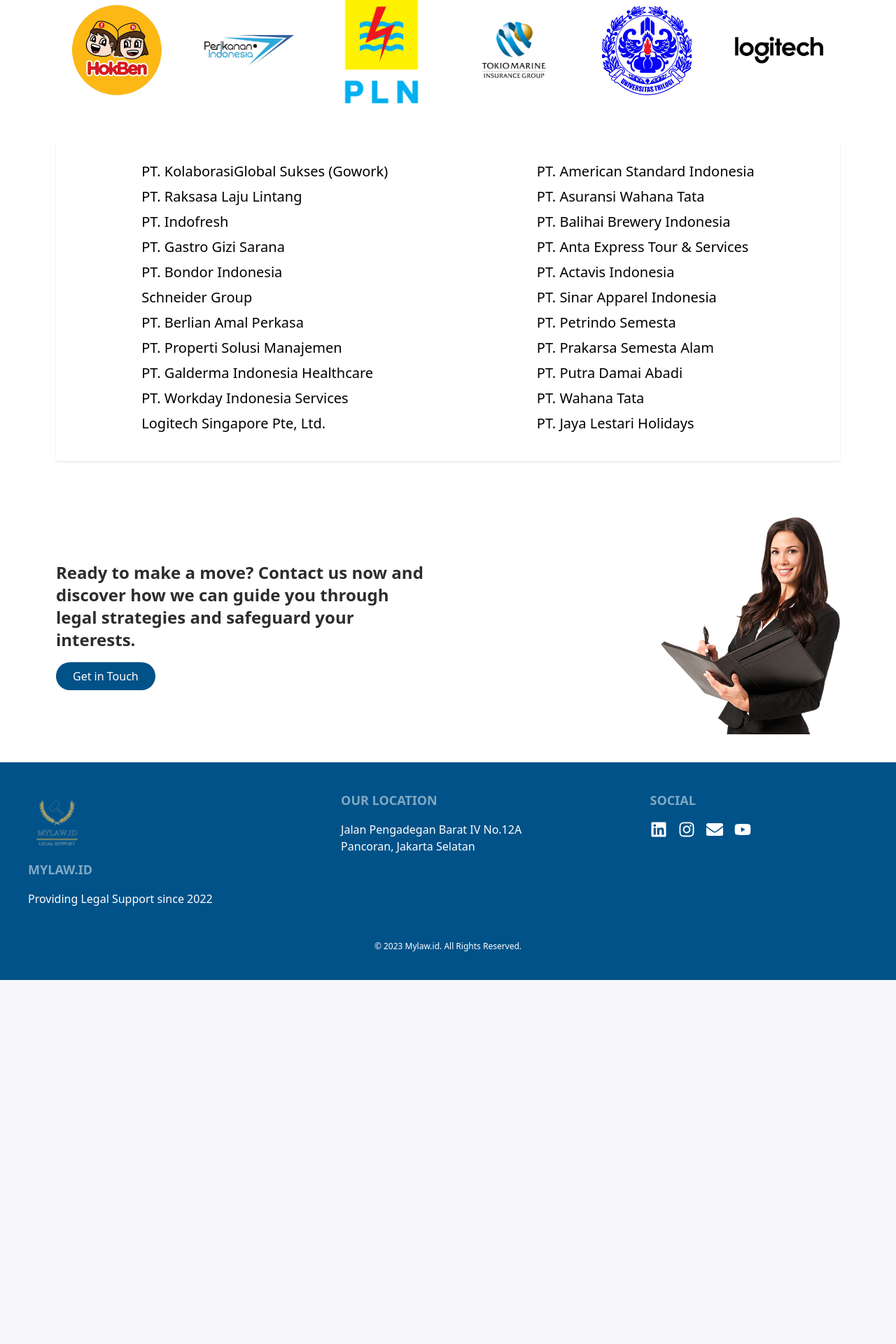
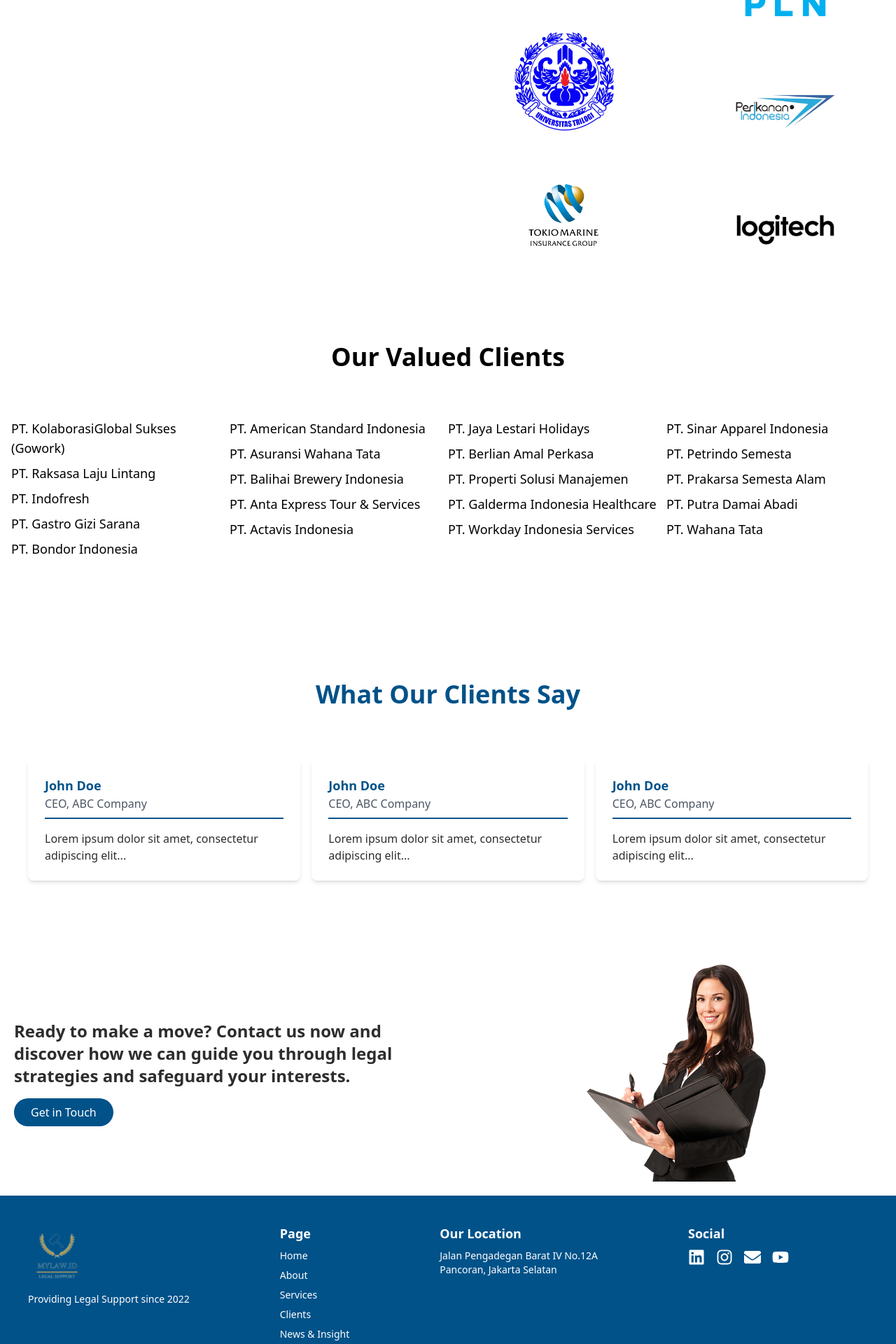
Before and after one commit to nctrnlman/client-mylaw, a React (Vite) app: page /client in a window 1280 px wide. Shown: the part 300-2220 px from the top of the page at 70% size. Before the commit the page ends 1700 px from the top, so only its background shows below. Built offline with nearby package versions, Linux system fonts and the light colour scheme; the HTML template or start-up script is replaced by a standard one.

Commit message:
revisi article,client,contact

```diff
--- a/src/components/Footer.jsx
+++ b/src/components/Footer.jsx
@@ -3,24 +3,45 @@
 
 function Footer() {
   return (
-    <footer className="flex-row  p-10  text-white bg-[#005289]">
-      <div className="footer pb-4">
+    <footer className="flex-row  p-10  text-white bg-[#005289] ">
+      <div className="footer pb-4 max-w-7xl mx-auto">
         <div>
           <img src={mylawLogo} alt="MyLaw Logo" width="80px" />
-          <h1 className="footer-title text-lg ">Mylaw.id</h1>
-          <p className="text-base">Providing Legal Support since 2022</p>
+          <p className="">Providing Legal Support since 2022</p>
         </div>
 
+        <nav className="text-white">
+          <header className="text-lg font-semibold ">Page</header>
+          <a href="/" className="link link-hover">
+            Home
+          </a>
+          <a href="/" className="link link-hover">
+            About
+          </a>
+          <a href="/services" className="link link-hover ">
+            Services
+          </a>
+          <a href="/client" className="link link-hover ">
+            Clients
+          </a>
+          <a href="/article" className="link link-hover">
+            News & Insight
+          </a>
+          <a href="/contact-us" className="link link-hover ">
+            Contact Us
+          </a>
+        </nav>
+
         <div>
-          <span className="footer-title text-lg ">Our Location</span>
-          <p className="text-base">
+          <span className="text-lg font-semibold">Our Location</span>
+          <p className="">
             Jalan Pengadegan Barat IV No.12A <br />
             Pancoran, Jakarta Selatan
           </p>
         </div>
 
         <div>
-          <span className="footer-title text-lg">Social</span>
+          <span className="text-lg font-semibold">Social</span>
           <div className="grid grid-flow-col gap-4">
             <a
               href="https://www.linkedin.com/in/mylaw-id-039818270/"
--- /dev/null
+++ b/src/components/TestimonialCard.jsx
@@ -0,0 +1,16 @@
+import React from "react";
+const TestimonialCard = ({ clientName, position, testimonial }) => {
+  return (
+    <div className="bg-white p-6 rounded-lg shadow-md">
+      <div className="mb-4">
+        <h3 className="text-lg font-bold text-primary">{clientName}</h3>
+        <p className="text-gray-600">{position}</p>
+
+        <div className="border-b-2 border-primary my-2"></div>
+      </div>
+      <p className="">{testimonial}</p>
+    </div>
+  );
+};
+
+export default TestimonialCard;
--- a/src/pages/Article.jsx
+++ b/src/pages/Article.jsx
@@ -2,6 +2,7 @@
 import Image1 from "../assets/articles-img/article-1.jpeg";
 import Image2 from "../assets/articles-img/article-2.jpeg";
 import Image3 from "../assets/articles-img/article-3.jpeg";
+import { useState } from "react";
 
 const newsArticles = [
   {
@@ -9,6 +10,7 @@
     image: Image1,
     title: "New Indonesian Law Affects Tax Regulations",
     date: "September 18, 2023",
+    category: "News",
     content:
       "Lorem ipsum dolor sit amet, consectetur adipiscing elit. Sed tempor odio nec quam auctor, eget cursus justo congue. Maecenas tincidunt ex eu sem dictum, in vehicula libero auctor.",
   },
@@ -17,6 +19,7 @@
     image: Image2,
     title: "Changes in Environmental Regulations in Indonesia",
     date: "September 17, 2023",
+    category: "News",
     content:
       "Lorem ipsum dolor sit amet, consectetur adipiscing elit. Sed tempor odio nec quam auctor, eget cursus justo congue. Maecenas tincidunt ex eu sem dictum, in vehicula libero auctor.",
   },
@@ -25,6 +28,7 @@
     image: Image3,
     title: "New Data Privacy Regulations in Indonesia",
     date: "September 16, 2023",
+    category: "Legal Updates",
     content:
       "Lorem ipsum dolor sit amet, consectetur adipiscing elit. Sed tempor odio nec quam auctor, eget cursus justo congue. Maecenas tincidunt ex eu sem dictum, in vehicula libero auctor.",
   },
@@ -33,6 +37,7 @@
     image: Image2,
     title: "Indonesian Government Announces Trade Policy Changes",
     date: "September 15, 2023",
+    category: "News",
     content:
       "Lorem ipsum dolor sit amet, consectetur adipiscing elit. Sed tempor odio nec quam auctor, eget cursus justo congue. Maecenas tincidunt ex eu sem dictum, in vehicula libero auctor.",
   },
@@ -41,6 +46,7 @@
     image: Image1,
     title: "Legal Implications of Technology Advancements in Indonesia",
     date: "September 14, 2023",
+    category: "Legal Updates",
     content:
       "Lorem ipsum dolor sit amet, consectetur adipiscing elit. Sed tempor odio nec quam auctor, eget cursus justo congue. Maecenas tincidunt ex eu sem dictum, in vehicula libero auctor.",
   },
@@ -49,6 +55,7 @@
     image: Image2,
     title: "New Intellectual Property Laws in Indonesia",
     date: "September 13, 2023",
+    category: "Legal Updates",
     content:
       "Lorem ipsum dolor sit amet, consectetur adipiscing elit. Sed tempor odio nec quam auctor, eget cursus justo congue. Maecenas tincidunt ex eu sem dictum, in vehicula libero auctor.",
   },
@@ -57,6 +64,7 @@
     image: Image1,
     title: "Recent Environmental Lawsuits in Indonesia",
     date: "September 12, 2023",
+    category: "Legal Updates",
     content:
       "Lorem ipsum dolor sit amet, consectetur adipiscing elit. Sed tempor odio nec quam auctor, eget cursus justo congue. Maecenas tincidunt ex eu sem dictum, in vehicula libero auctor.",
   },
@@ -65,6 +73,7 @@
     image: Image2,
     title: "Challenges in Contract Law for Indonesian Businesses",
     date: "September 11, 2023",
+    category: "Legal Updates",
     content:
       "Lorem ipsum dolor sit amet, consectetur adipiscing elit. Sed tempor odio nec quam auctor, eget cursus justo congue. Maecenas tincidunt ex eu sem dictum, in vehicula libero auctor.",
   },
@@ -73,6 +82,7 @@
     image: Image1,
     title: "Impact of Labor Law Reforms in Indonesia",
     date: "September 10, 2023",
+    category: "Legal Updates",
     content:
       "Lorem ipsum dolor sit amet, consectetur adipiscing elit. Sed tempor odio nec quam auctor, eget cursus justo congue. Maecenas tincidunt ex eu sem dictum, in vehicula libero auctor.",
   },
@@ -81,15 +91,23 @@
     image: Image2,
     title: "New Regulations for Foreign Investments in Indonesia",
     date: "September 9, 2023",
+    category: "Legal Updates",
     content:
       "Lorem ipsum dolor sit amet, consectetur adipiscing elit. Sed tempor odio nec quam auctor, eget cursus justo congue. Maecenas tincidunt ex eu sem dictum, in vehicula libero auctor.",
   },
 ];
 function Article() {
+  const [currentCategory, setCurrentCategory] = useState("All");
+
+  const filteredArticles =
+    currentCategory === "All"
+      ? newsArticles
+      : newsArticles.filter((article) => article.category === currentCategory);
+
   return (
     <>
       <Navbar />
-      <div className="relative">
+      <div className="relative ">
         {/* Header Banner */}
         <div
           className="w-full h-96 relative"
@@ -100,22 +118,23 @@
             animation: "gradientAnimation 5s linear infinite",
           }}
         >
-          <div className="text-white text-4xl font-bold absolute top-40 left-20 ">
-            News
+          <div className="text-white text-5xl font-bold absolute top-40 left-20 ">
+            News & Insight
           </div>
         </div>
 
         {/* News Articles */}
-        <div className="container mx-auto py-6 mt-4">
-          {newsArticles.map((article) => (
+        <div className="container mx-auto py-6 mt-4 flex justify-around ">
+          <div className="pl-10">
+            {filteredArticles.map((article) => (
               <div key={article.id} className="mb-8">
-              <div className="flex flex-wrap justify-center items-center">
+                <div className="flex flex-wrap items-center ">
                   {/* Left Column - Image */}
-                <div className="w-full md:w-1/5 p-2 relative">
+                  <div className="w-full md:w-1/4 relative">
                     <div
                       className="relative overflow-hidden"
                       style={{
-                      paddingBottom: "56.25%", // 16:9 aspect ratio (9 / 16 * 100%)
+                        paddingBottom: "56.25%", // Rasio 16:9 (9 / 16 * 100%)
                       }}
                     >
                       <img
@@ -127,7 +146,7 @@
                   </div>
 
                   {/* Right Column - Article Content */}
-                <div className="w-full md:w-1/2 p-4">
+                  <div className="w-full md:w-3/4 p-4">
                     <h1 className="text-2xl font-bold text-blue mb-2">
                       {article.title}
                     </h1>
@@ -136,8 +155,8 @@
                       <p>{article.content}</p>
                     </div>
                     <a
-                    href={`/article/${article.id}`} // Use the appropriate route
-                    className="btn btn-primary mt-3"
+                      href={`/article/${article.id}`}
+                      className="text-primary mt-3 text-xs"
                     >
                       Read More
                     </a>
@@ -146,6 +165,39 @@
               </div>
             ))}
           </div>
+
+          <div className="bg-white p-4 border border-primary w-[210px] mx-10 max-h-[230px] overflow-y-auto">
+            <h2 className="text-3xl text-primary font-bold mb-4">Categories</h2>
+            <div className="flex flex-col text-left">
+              <div
+                className={`text-black py-2 mb-2 hover:text-primary hover:cursor-pointer transition duration-300 rounded ${
+                  currentCategory === "All" && "font-bold text-primary"
+                }`}
+                onClick={() => setCurrentCategory("All")}
+              >
+                All
+              </div>
+              <div
+                className={`text-black py-2 mb-2 hover:text-primary hover:cursor-pointer transition duration-300 rounded ${
+                  currentCategory === "Legal Updates" &&
+                  "font-bold text-primary"
+                }`}
+                onClick={() => setCurrentCategory("Legal Updates")}
+              >
+                Legal Updates
+              </div>
+              <div
+                className={`text-black py-2 mb-2 hover:text-primary hover:cursor-pointer transition duration-300 rounded ${
+                  currentCategory === "News" && "font-bold text-primary"
+                }`}
+                onClick={() => setCurrentCategory("News")}
+              >
+                News
+              </div>
+              {/* Add more categories as needed */}
+            </div>
+          </div>
+        </div>
       </div>
     </>
   );
--- a/src/pages/Client.jsx
+++ b/src/pages/Client.jsx
@@ -7,6 +7,7 @@
 import logitech from "../assets/clients-logo/logitech.png";
 import woman from "../assets/woman_contact.png";
 import Navbar from "../components/Navbar";
+import TestimonialCard from "../components/TestimonialCard";
 
 function Client() {
   const clientNamesA = [
@@ -15,12 +16,16 @@
     "PT. Indofresh",
     "PT. Gastro Gizi Sarana",
     "PT. Bondor Indonesia",
-    "Schneider Group",
+  ];
+
+  const clientNamesC = [
+    // "Schneider Group",
+    "PT. Jaya Lestari Holidays",
     "PT. Berlian Amal Perkasa",
     "PT. Properti Solusi Manajemen",
     "PT. Galderma Indonesia Healthcare",
     "PT. Workday Indonesia Services",
-    "Logitech Singapore Pte, Ltd.",
+    // "Logitech Singapore Pte, Ltd.",
   ];
 
   const clientNamesB = [
@@ -29,63 +34,154 @@
     "PT. Balihai Brewery Indonesia",
     "PT. Anta Express Tour & Services",
     "PT. Actavis Indonesia",
+  ];
+  const clientNamesD = [
     "PT. Sinar Apparel Indonesia",
     "PT. Petrindo Semesta",
     "PT. Prakarsa Semesta Alam",
     "PT. Putra Damai Abadi",
     "PT. Wahana Tata",
-    "PT. Jaya Lestari Holidays",
   ];
 
-  const logos = [hokben, perikanan, pln, tokio, trilogi, logitech];
+  const logos = [hokben, trilogi, tokio];
+  const logo = [pln, perikanan, logitech];
+
+  const testimonialsData = [
+    {
+      clientName: "John Doe",
+      position: "CEO, ABC Company",
+      testimonial: "Lorem ipsum dolor sit amet, consectetur adipiscing elit...",
+    },
+    {
+      clientName: "John Doe",
+      position: "CEO, ABC Company",
+      testimonial: "Lorem ipsum dolor sit amet, consectetur adipiscing elit...",
+    },
+    {
+      clientName: "John Doe",
+      position: "CEO, ABC Company",
+      testimonial: "Lorem ipsum dolor sit amet, consectetur adipiscing elit...",
+    },
+    // Tambahkan testimoni lainnya sesuai kebutuhan
+  ];
 
   return (
     <div>
       <Navbar />
-      <div className="px-4 md:px-20 py-10">
-        <h2 className="text-4xl md:text-6xl text-primary text-center font-semibold mb-4 md:mb-8 pb-2 md:pb-10">
-          Discover Our Valued Clients
-        </h2>
-        <div className="flex flex-wrap items-center justify-center gap-4 ">
-          {logos.map((logo, index) => (
-            <div key={index} className="w-32 h-auto mx-auto">
-              <img src={logo} alt={`Logo ${index}`} className="w-full h-auto" />
+      <div className="container mx-auto max-w-7xl">
+        <div className="flex flex-col md:flex-row justify-between gap-4">
+          {/* Bagian kiri */}
+          <div className="text-center md:text-left w-full md:w-1/2 py-10">
+            <h2 className="text-4xl md:text-5xl font-bold pb-6">
+              <span className="text-black">Discover Our </span>
+              <span className="text-primary">Clients</span>
+            </h2>
+            <p className="text-lg">
+              Explore the diverse and valued clients who have trusted us on
+              their journey to success.
+            </p>
+          </div>
+
+          {/* Bagian kanan */}
+          <div className="flex flex-col md:flex-row  justify-around  md:w-1/2">
+            <div className="flex flex-col items-center md:items-start pt-10 justify-between gap-14 ">
+              {logos.map((logo, index) => (
+                <div key={index} className="w-32 h-auto mx-auto mb-4">
+                  <img
+                    src={logo}
+                    alt={`Logo ${index}`}
+                    className="w-full h-auto transform scale-110"
+                  />
+                </div>
+              ))}
             </div>
-          ))}
+
+            <div className="flex flex-col items-center md:items-start pt-10 justify-between gap-14 ">
+              {logo.map((logo, index) => (
+                <div key={index} className="w-32 h-auto mx-auto mb-4">
+                  <img
+                    src={logo}
+                    alt={`Logo ${index}`}
+                    className="w-full h-auto transform scale-110"
+                  />
+                </div>
+              ))}
+            </div>
+          </div>
         </div>
-        <div className="bg-white text-black p-4 rounded shadow hover:shadow-lg mt-4 md:mt-10">
-          <div className="flex flex-col md:flex-row justify-around py-4">
-            <div className="flex flex-col">
+
+        <div className="text-black py-10 my-[70px]">
+          <h2 className="text-4xl md:text-4xl text-center text-black font-bold mb-4 md:mb-8 pb-2 md:pb-5">
+            Our Valued Clients
+          </h2>
+          <div className="flex flex-col md:flex-row justify-between p-4">
+            {/* Client Names A */}
+            <div className="flex flex-col text-lg mb-4 md:mb-0 md:w-1/4">
               {clientNamesA.map((name, index) => (
-                <p key={index} className="text-lg md:text-xl font-normal mb-2">
+                <p key={index} className="font-normal mb-2">
                   {name}
                 </p>
               ))}
             </div>
 
-            <div className="flex flex-col">
+            {/* Client Names B */}
+            <div className="flex flex-col text-lg mb-4 md:mb-0 md:w-1/4">
               {clientNamesB.map((name, index) => (
-                <p key={index} className="text-lg md:text-xl font-normal mb-2">
+                <p key={index} className="font-normal mb-2">
+                  {name}
+                </p>
+              ))}
+            </div>
+
+            {/* Client Names C */}
+            <div className="flex flex-col text-lg mb-4 md:mb-0 md:w-1/4">
+              {clientNamesC.map((name, index) => (
+                <p key={index} className="font-normal mb-2">
+                  {name}
+                </p>
+              ))}
+            </div>
+
+            {/* Client Names D */}
+            <div className="flex flex-col text-lg md:w-1/4">
+              {clientNamesD.map((name, index) => (
+                <p key={index} className="font-normal mb-2">
                   {name}
                 </p>
               ))}
             </div>
           </div>
         </div>
-        <div className="flex flex-col md:flex-row pt-4 md:pt-20 items-center justify-center">
-          <div className="w-full md:w-1/2 pr-0 md:pr-8">
-            <h4 className="text-lg md:text-2xl font-semibold mb-2 md:mb-4">
+
+        <div className="p-10">
+          <h2 className="text-4xl md:text-4xl text-center text-primary font-bold mb-4 md:mb-8 pb-2 md:pb-10">
+            What Our Clients Say
+          </h2>
+          <div className="grid grid-cols-1 md:grid-cols-2 lg:grid-cols-3 gap-4">
+            {testimonialsData.map((testimonial, index) => (
+              <TestimonialCard key={index} {...testimonial} />
+            ))}
+          </div>
+        </div>
+
+        <div className="flex flex-col md:flex-row pt-4 md:pt-20 items-center justify-around p-5">
+          <div className="w-full md:w-1/2 mb-8 md:mb-0 md:pr-4">
+            <h4 className="text-lg md:text-2xl font-semibold mb-2 md:mb-4 text-center md:text-left">
               Ready to make a move? Contact us now and discover how we can guide
               you through legal strategies and safeguard your interests.
             </h4>
-            <a href="/contact-us">
-              <button className="px-4 md:px-6 py-2 bg-primary text-white rounded-full hover:bg-opacity-80 transition duration-300 ease-in-out">
+            <a
+              href="/contact-us"
+              className="flex justify-center md:justify-start"
+            >
+              <button className="px-6 py-2 bg-primary text-white rounded-full hover:bg-opacity-80 transition duration-300 ease-in-out">
                 Get in Touch
               </button>
             </a>
           </div>
 
-          <div className="w-full md:w-1/2 pl-0 md:pl-8 flex justify-center md:justify-end">
+          {/* Bagian kanan */}
+          <div className="w-full md:w-1/2 pl-0 md:pl-8 flex justify-center">
             <img src={woman} alt="Woman" className="w-48 md:w-64 h-auto" />
           </div>
         </div>
```
Also changed, not shown: src/pages/Article-detail.jsx (+20 -9 lines), src/pages/ContactUs.jsx (+57 -89 lines). Lines whose indentation alone changed are shown as unchanged.
